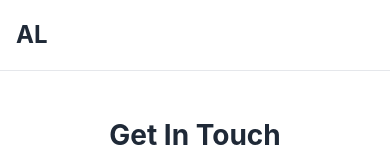
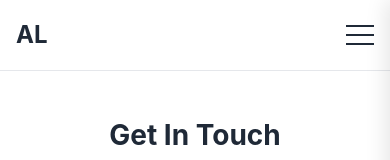
Before and after one commit to aluczak/aluczak.github.io, a React (Vite) app: page /contact in a window 390 px wide. Shown: the top 160 px of the page. Built offline with nearby package versions, Linux system fonts and the light colour scheme.

Commit message:
feat(layout): add mobile responsive navigation with hamburger menu
Adds a mobile hamburger menu with smooth animations for responsive navigation across all pages. Includes scroll-to-top functionality on route changes and removes availability status styling from footer and contact components.

```diff
--- a/src/App.tsx
+++ b/src/App.tsx
@@ -1,4 +1,5 @@
-import { BrowserRouter, Routes, Route } from 'react-router-dom'
+import { BrowserRouter, Routes, Route, useLocation } from 'react-router-dom'
+import { useEffect } from 'react'
 import Header from './components/Layout/Header'
 import Footer from './components/Layout/Footer'
 import Home from './pages/Home'
@@ -8,9 +9,18 @@ import Portfolio from './pages/Portfolio'
 import Contact from './pages/Contact'
 import './App.css'
 
+function ScrollToTop() {
+  const { pathname } = useLocation()
+  useEffect(() => {
+    window.scrollTo(0, 0)
+  }, [pathname])
+  return null
+}
+
 function App() {
   return (
     <BrowserRouter>
+      <ScrollToTop />
       <div className="app">
         <Header />
         <main className="main-content">
--- a/src/components/Layout/Footer.css
+++ b/src/components/Layout/Footer.css
@@ -31,12 +31,6 @@
   color: #9ca3af;
   margin: 0 0 0.25rem 0;
   font-size: 0.95rem;
-}
-
-.footer-availability {
-  color: #10b981;
-  font-size: 0.9rem;
-  margin: 0;
 }
 
 .footer-links {
--- a/src/components/Layout/Header.css
+++ b/src/components/Layout/Header.css
@@ -25,6 +25,10 @@
 
 .logo:hover {
   color: #3b82f6;
+}
+
+.mobile-menu-btn {
+  display: none;
 }
 
 .nav {
@@ -80,7 +84,87 @@
 }
 
 @media (max-width: 600px) {
+  .mobile-menu-btn {
+    display: flex;
+    flex-direction: column;
+    justify-content: space-between;
+    width: 28px;
+    height: 20px;
+    background: transparent;
+    border: none;
+    cursor: pointer;
+    padding: 0;
+    z-index: 101;
+  }
+
+  .hamburger-line {
+    width: 100%;
+    height: 2px;
+    background-color: #1f2937;
+    transition: transform 0.3s ease, opacity 0.3s ease;
+  }
+
+  .mobile-menu-btn.active .hamburger-line:nth-child(1) {
+    transform: translateY(9px) rotate(45deg);
+  }
+
+  .mobile-menu-btn.active .hamburger-line:nth-child(2) {
+    opacity: 0;
+  }
+
+  .mobile-menu-btn.active .hamburger-line:nth-child(3) {
+    transform: translateY(-9px) rotate(-45deg);
+  }
+
   .nav {
+    position: fixed;
+    top: 0;
+    right: 0;
+    bottom: 0;
+    width: 70%;
+    max-width: 300px;
+    background-color: #ffffff;
+    flex-direction: column;
+    padding: 5rem 2rem 2rem;
+    gap: 1.5rem;
+    box-shadow: -4px 0 20px rgba(0, 0, 0, 0.1);
+    transform: translateX(100%);
+    transition: transform 0.3s ease;
+  }
+
+  .nav.nav-open {
+    transform: translateX(0);
+    z-index: 100;
+  }
+
+  .nav-link {
+    font-size: 1.1rem;
+    padding: 0.75rem 0;
+    border-bottom: 1px solid #f3f4f6;
+  }
+
+  .nav-link::after {
     display: none;
   }
+
+  .nav-link.active {
+    color: #3b82f6;
+  }
+
+  /* Overlay when menu is open */
+  .header::after {
+    content: '';
+    position: fixed;
+    inset: 0;
+    background-color: rgba(0, 0, 0, 0.4);
+    opacity: 0;
+    visibility: hidden;
+    transition: opacity 0.3s ease, visibility 0.3s ease;
+    z-index: 99;
+  }
+
+  .header:has(.nav.nav-open)::after {
+    opacity: 1;
+    visibility: visible;
+  }
 }
--- a/src/components/Layout/Header.tsx
+++ b/src/components/Layout/Header.tsx
@@ -1,4 +1,4 @@
-import { useMemo } from 'react'
+import { useState, useMemo } from 'react'
 import { Link, useLocation } from 'react-router-dom'
 import './Header.css'
 
@@ -9,6 +9,7 @@ interface NavItem {
 
 export default function Header() {
   const location = useLocation()
+  const [isMenuOpen, setIsMenuOpen] = useState(false)
 
   const navItems: NavItem[] = useMemo(() => [
     { path: '/', label: 'Home' },
@@ -18,19 +19,35 @@ export default function Header() {
     { path: '/contact', label: 'Contact' }
   ], [])
 
+  const closeMenu = () => setIsMenuOpen(false)
+
   return (
     <header className="header">
       <div className="header-container">
-        <Link to="/" className="logo">
+        <Link to="/" className="logo" onClick={closeMenu}>
           AL
         </Link>
-        <nav className="nav">
+
+        {/* Mobile menu button */}
+        <button
+          className={`mobile-menu-btn ${isMenuOpen ? 'active' : ''}`}
+          onClick={() => setIsMenuOpen(!isMenuOpen)}
+          aria-label="Toggle menu"
+          aria-expanded={isMenuOpen}
+        >
+          <span className="hamburger-line"></span>
+          <span className="hamburger-line"></span>
+          <span className="hamburger-line"></span>
+        </button>
+
+        <nav className={`nav ${isMenuOpen ? 'nav-open' : ''}`}>
           {navItems.map((item) => (
             <Link
               key={item.path}
               to={item.path}
               className={`nav-link ${location.pathname === item.path ? 'active' : ''}`}
               aria-current={location.pathname === item.path ? 'page' : undefined}
+              onClick={closeMenu}
             >
               {item.label}
             </Link>
--- a/src/pages/Contact.css
+++ b/src/pages/Contact.css
@@ -43,49 +43,8 @@
   text-decoration: underline;
 }
 
-.contact-availability {
-  background-color: #f0fdf4;
-  border: 1px solid #bbf7d0;
-  border-radius: 0.75rem;
-  padding: 1.5rem;
-}
-
-.contact-availability h3 {
-  font-size: 1rem;
-  font-weight: 600;
-  color: #166534;
-  margin: 0 0 1rem 0;
-}
-
-.availability-badge {
-  display: flex;
-  align-items: center;
-  gap: 0.5rem;
-  color: #15803d;
-  font-weight: 500;
-  margin-bottom: 1rem;
-}
-
-.availability-dot {
-  width: 8px;
-  height: 8px;
-  background-color: #22c55e;
-  border-radius: 50%;
-}
-
-.availability-note {
-  color: #166534;
-  font-size: 0.9rem;
-  margin: 0;
-  line-height: 1.5;
-}
-
 @media (max-width: 900px) {
   .contact-content {
     grid-template-columns: 1fr;
   }
-
-  .contact-availability {
-    order: -1;
-  }
 }
```
